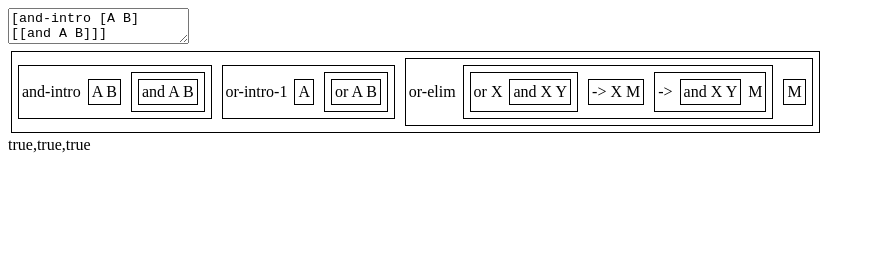
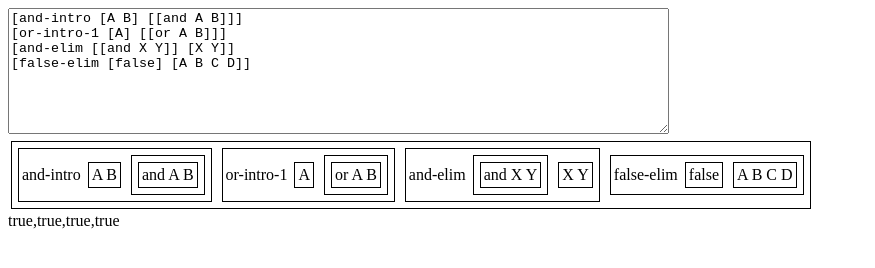
Before and after one commit to pennzht/saphyra, a plain HTML site: page js/start.html in a window 1280 px wide. Shown: the whole page, without its empty margins (0-875 px from the left). Drawn offline with Linux system fonts and the light colour scheme.

Commit message:
Minor adjustments.

```diff
--- a/js/run.js
+++ b/js/run.js
@@ -6,14 +6,8 @@ window.onload = (e) => {
     $('input').value =
 `[and-intro [A B] [[and A B]]]
 [or-intro-1 [A] [[or A B]]]
-[or-elim
-  [
-    [or X [and X Y]]
-    [-> X M]
-    [-> [and X Y] M]
-  ]
-  [M]
-]
+[and-elim [[and X Y]] [X Y]]
+[false-elim [false] [A B C D]]
 `;
     execute(e);
 }
--- a/js/start.html
+++ b/js/start.html
@@ -7,7 +7,7 @@
           href="style.css" />
   </head>
   <body>
-    <textarea id="input"></textarea>
+    <textarea id="input" rows="8" cols="80"></textarea>
     <div id="display"></div>
     <div id="output" style="white-space: pre;"></div>
   </body>
```
